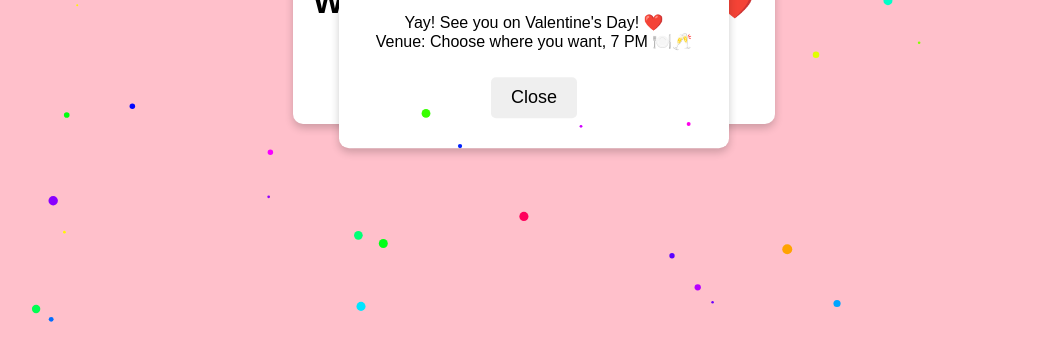
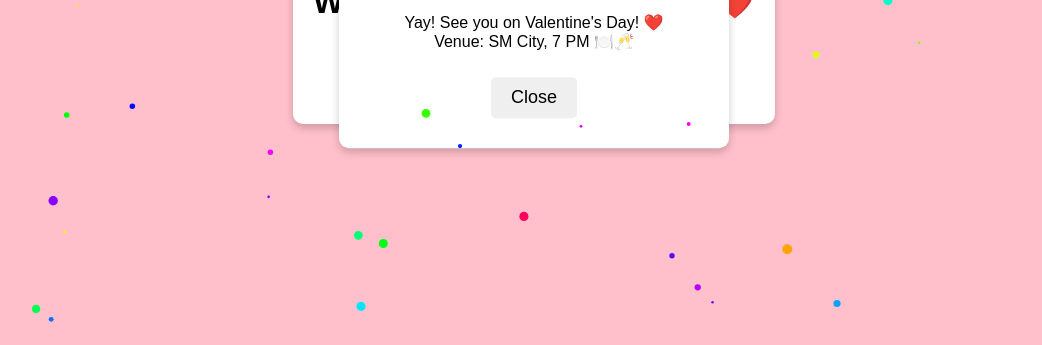
Before and after one commit to Zaccheus18/Zaccheus18.github.io, a plain HTML site: page index.html in a window 1280 px wide. Both pictures are taken after a click on the button "Yes". Shown: the part 471-816 px from the top of the page, without its empty margins (106-1148 px from the left). Drawn offline with Linux system fonts and the light colour scheme.

Commit message:
Update index.html

```diff
--- a/index.html
+++ b/index.html
@@ -91,7 +91,7 @@
 
     <script>
         function acceptDate() {
-            showPopup("Yay! See you on Valentine's Day! ❤️\nVenue: Choose where you want, 7 PM 🍽️🥂", "https://media2.giphy.com/media/kfRKF0iqA8jyDqq1nH/giphy.gif?cid=6c09b952s2c4e7dvaywb8b5x1yikr6tdflljbm0zu5ca9qdf&ep=v1_stickers_search&rid=giphy.gif&ct=s");
+            showPopup("Yay! See you on Valentine's Day! ❤️\nVenue: SM City, 7 PM 🍽️🥂", "https://media2.giphy.com/media/kfRKF0iqA8jyDqq1nH/giphy.gif?cid=6c09b952s2c4e7dvaywb8b5x1yikr6tdflljbm0zu5ca9qdf&ep=v1_stickers_search&rid=giphy.gif&ct=s");
             startFireworks();
         }
         function askAgain() {
```
